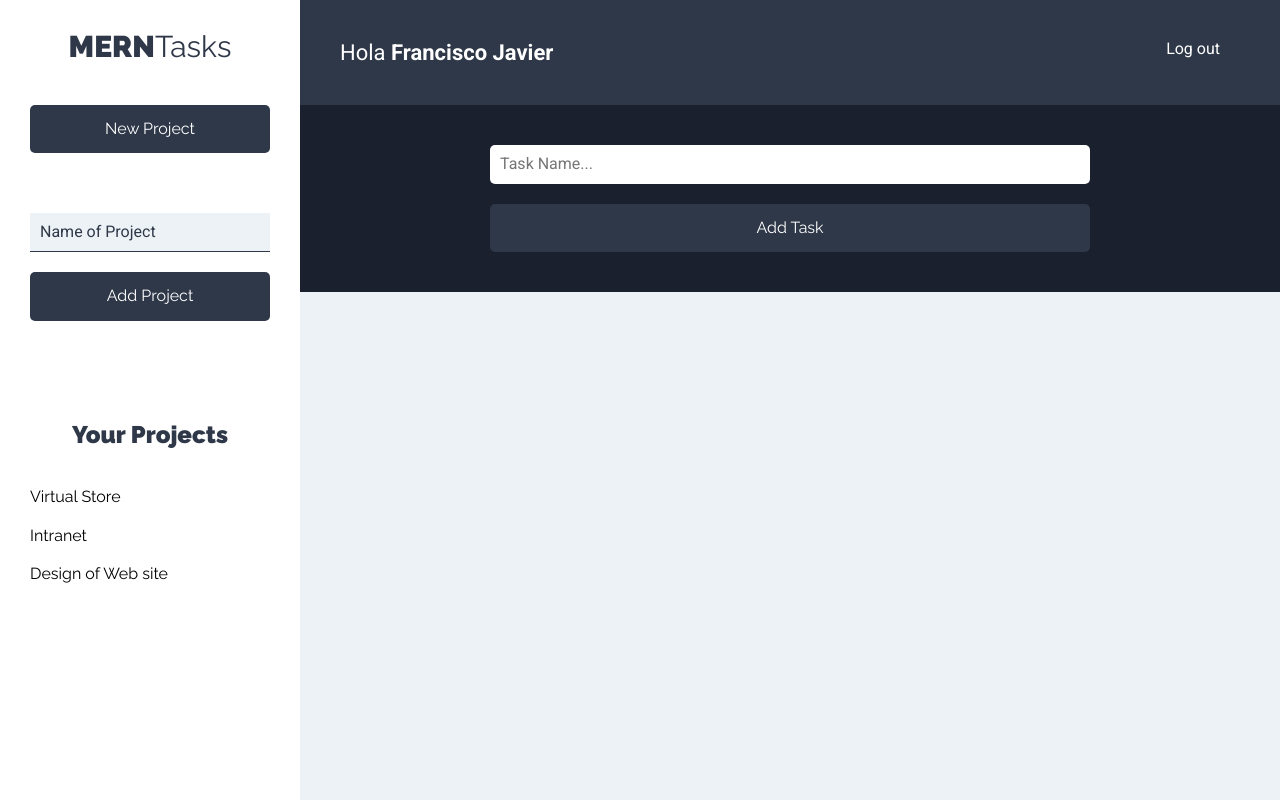
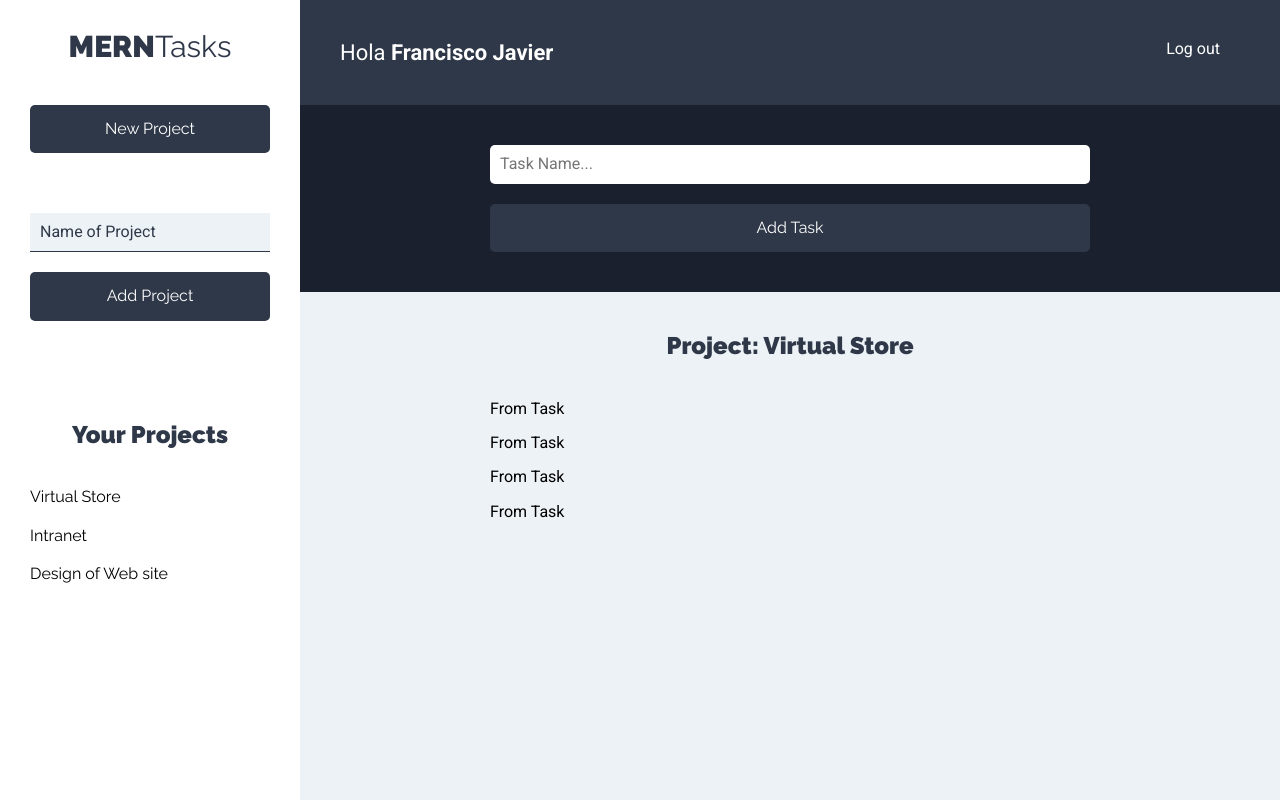
Before and after one commit to Francisco28/MERN-tasks-client, a React (Create React App) app: page /projects in a window 1280 px wide. Built offline with nearby package versions, Linux system fonts and the light colour scheme.

Commit message:
creating the listing of tasks

```diff
--- a/src/components/projects/Projects.js
+++ b/src/components/projects/Projects.js
@@ -2,6 +2,7 @@ import React from 'react';
 import Sidebar from '../layout/Sidebar';
 import Bar from '../layout/Bar';
 import FormTask from '../tasks/FormTask';
+import ListingTasks from '../tasks/ListingTasks';
 
 const Projects = () => {
     return (
@@ -17,7 +18,7 @@ const Projects = () => {
                     <FormTask />
 
                     <div className="contenedor-tareas">
-
+                        <ListingTasks />
                     </div>
                 </main>
             </div>
--- a/src/components/tasks/ListingTasks.js
+++ b/src/components/tasks/ListingTasks.js
@@ -0,0 +1,32 @@
+import React, { Fragment } from 'react';
+import Task from '../tasks/Task';
+
+const ListingTasks = () => {
+
+
+    const tasksProject = [
+        { name: 'Choose Platform', status: true },
+        { name: 'Choose Colors', status: false },
+        { name: 'Choose Platforms of pay', status: false },
+        { name: 'Choose Hosting', status: true }
+    ];
+
+    return (
+        <Fragment>
+            <h2>Project: Virtual Store</h2>
+
+            <ul className="listado-tareas">
+                { tasksProject.length === 0
+                    ? (<li className="tarea"><p>There is not tasks</p></li>)
+                    :  tasksProject.map(task => (
+                        <Task
+                            task={task}
+                        />
+                    ))
+                }
+            </ul>
+        </Fragment>
+     );
+}
+
+export default ListingTasks;
--- a/src/components/tasks/Task.js
+++ b/src/components/tasks/Task.js
@@ -0,0 +1,10 @@
+import React from 'react';
+
+
+const Task = () => {
+    return (
+        <p>From Task</p>
+     );
+}
+
+export default Task;
```
